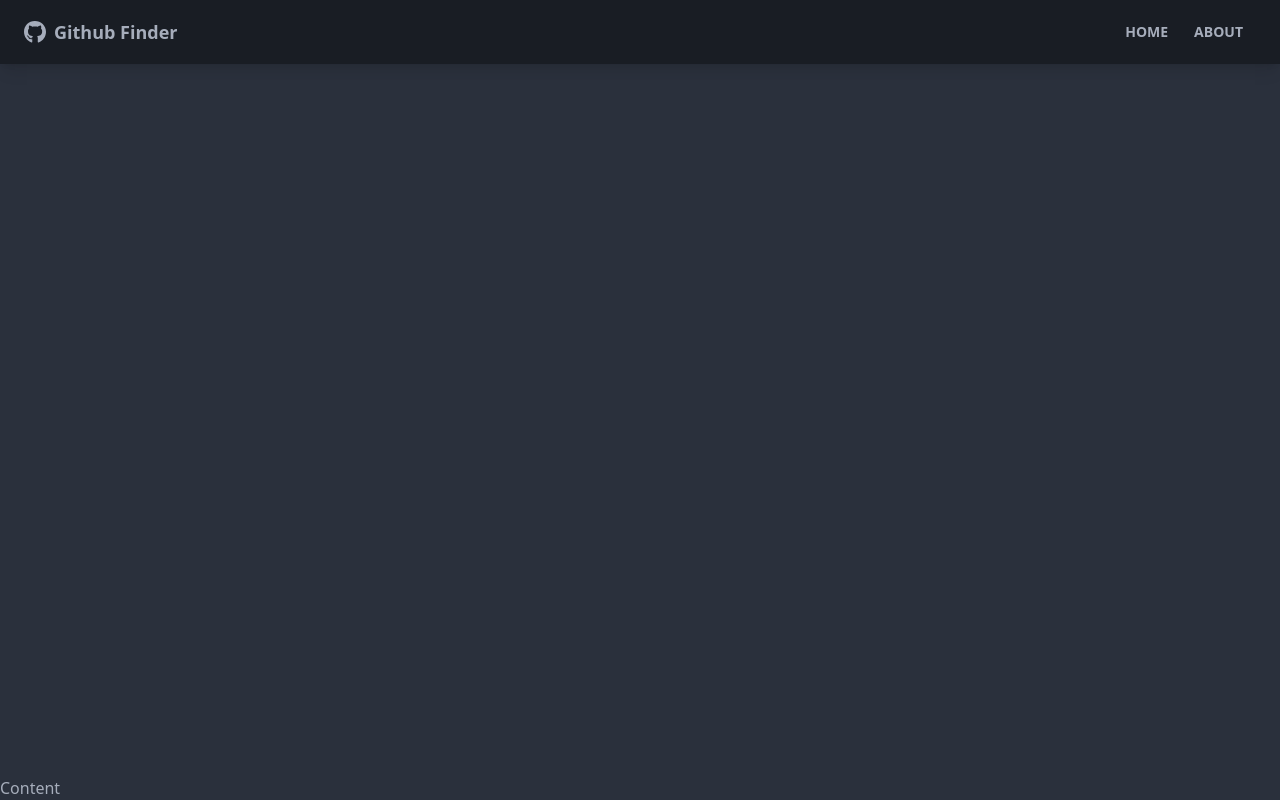
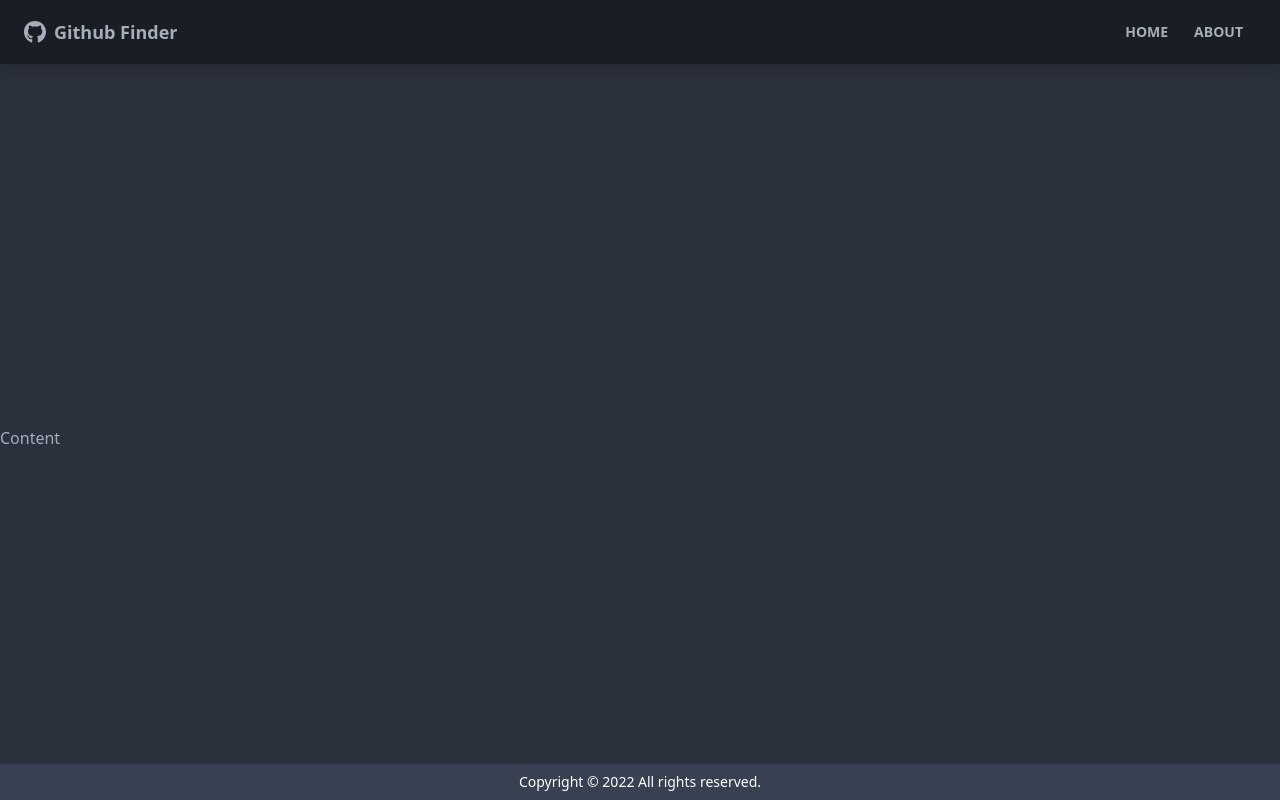
Before and after one commit to BatuhanUlucay/github-finder, a React (Create React App) app: page / in a window 1280 px wide. Built offline with nearby package versions, Linux system fonts and the light colour scheme.

Commit message:
footer is added.

```diff
--- a/src/App.js
+++ b/src/App.js
@@ -1,5 +1,6 @@
 import { BrowserRouter as Router, Route, Routes } from "react-router-dom";
 import Navbar from "./components/layout/Navbar";
+import Footer from "./components/layout/Footer";
 
 function App() {
   return (
@@ -9,6 +10,7 @@ function App() {
               <main>
                 Content
               </main>
+              <Footer />
           </div>
     </Router>
   );
--- /dev/null
+++ b/src/components/layout/Footer.jsx
@@ -0,0 +1,15 @@
+import React from 'react'
+
+const footerYear = new Date().getFullYear();
+
+function Footer() {
+  return (
+    <footer className='footer p-2 bg-gray-700 text-primary-content footer-center'>
+        <div>
+             <p>Copyright &copy; {footerYear} All rights reserved.</p>
+        </div>
+    </footer>
+  )
+}
+
+export default Footer
```
